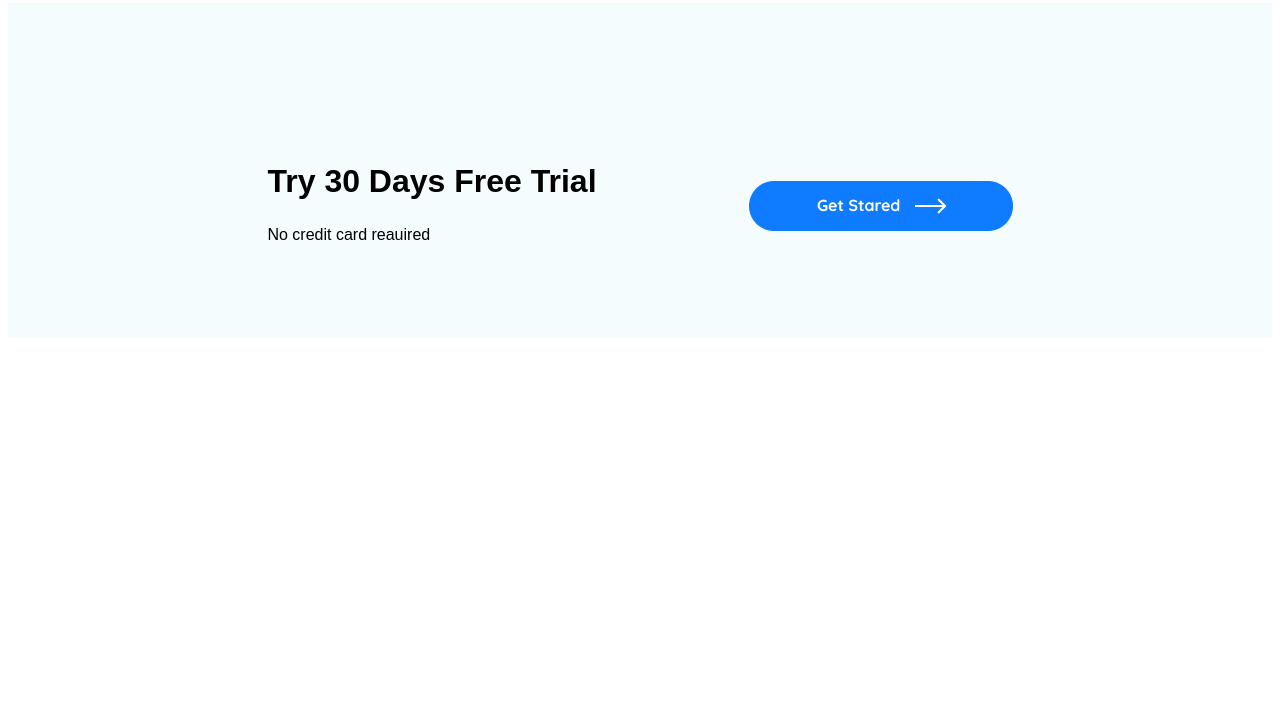
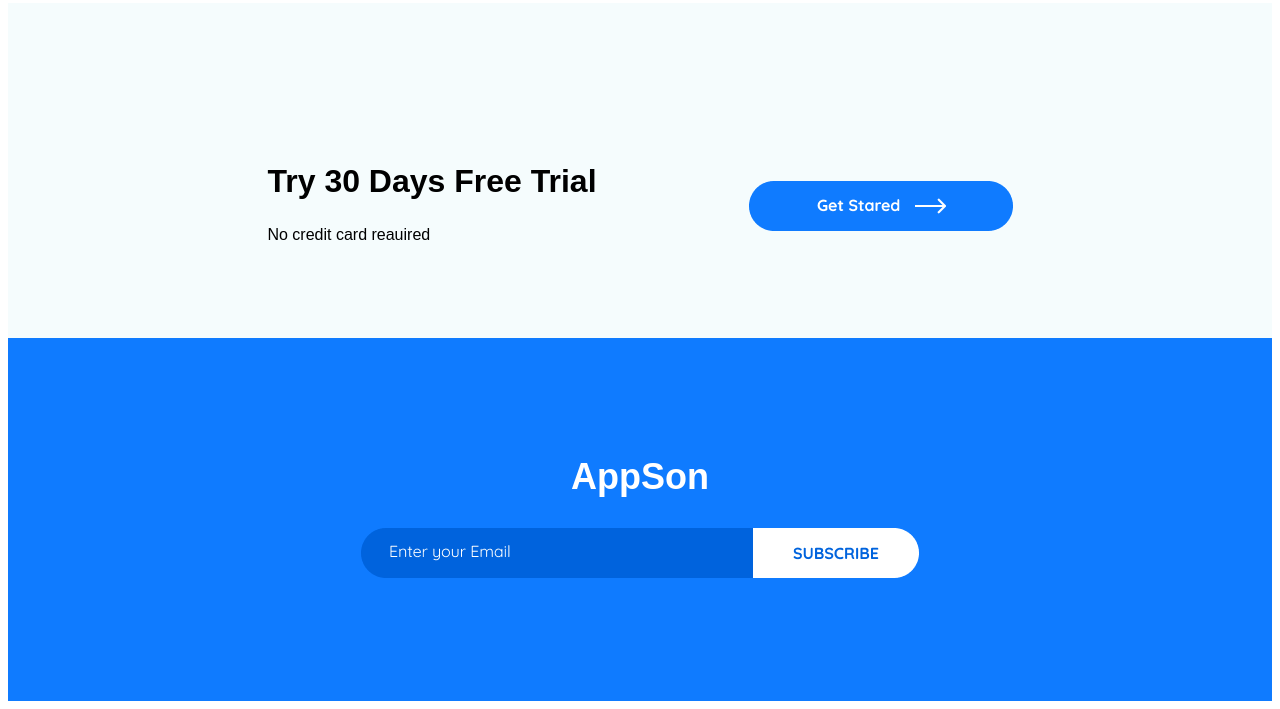
Before and after one commit to Almaz-Sat/App-son, a plain HTML site: page index.html in a window 1280 px wide. Shown: the part 5016-5725 px from the top of the page. Before the commit the page ends 5362 px from the top, so only its background shows below. Drawn offline with Linux system fonts and the light colour scheme.

Commit message:
add subscribe

```diff
--- a/index.html
+++ b/index.html
@@ -395,6 +395,16 @@
           class="try-free-button"
       /></a>
     </div>
+    <div class="subscribe">
+      <div class="subscribe-content">
+        <h2 class="subscribe-title">AppSon</h2>
+        <img
+          src="./img/subscribe/Subscribe_button.png"
+          alt=""
+          class=".subscribe-button"
+        />
+      </div>
+    </div>
     <div class="footer"></div>
   </body>
 </html>
--- /dev/null
+++ b/style/footer.css
@@ -0,0 +1,3 @@
+.footer{
+    width: 100%;
+}
--- a/style/style.css
+++ b/style/style.css
@@ -6,6 +6,8 @@
 @import url(./testimonials.css);
 @import url(./news.css);
 @import url(./try-free.css);
+@import url(./subscribe.css);
+@import url(./footer.css);
 body {
   max-width: 1920px;
   max-height: 6726px;
--- /dev/null
+++ b/style/subscribe.css
@@ -0,0 +1,17 @@
+.subscribe {
+  width: 100%;
+  background-color: #0f7bff;
+  display: flex;
+  justify-content: center;
+  text-align: center;
+  flex-wrap: wrap;
+}
+.subscribe-title {
+  font-size: 36px;
+  font-style: bold;
+  color: #fff;
+  margin-top: 118px;
+}
+.subscribe-content {
+  margin-bottom: 119px;
+}
```
Also changed, not shown: img/subscribe/Subscribe_button.png (added).
